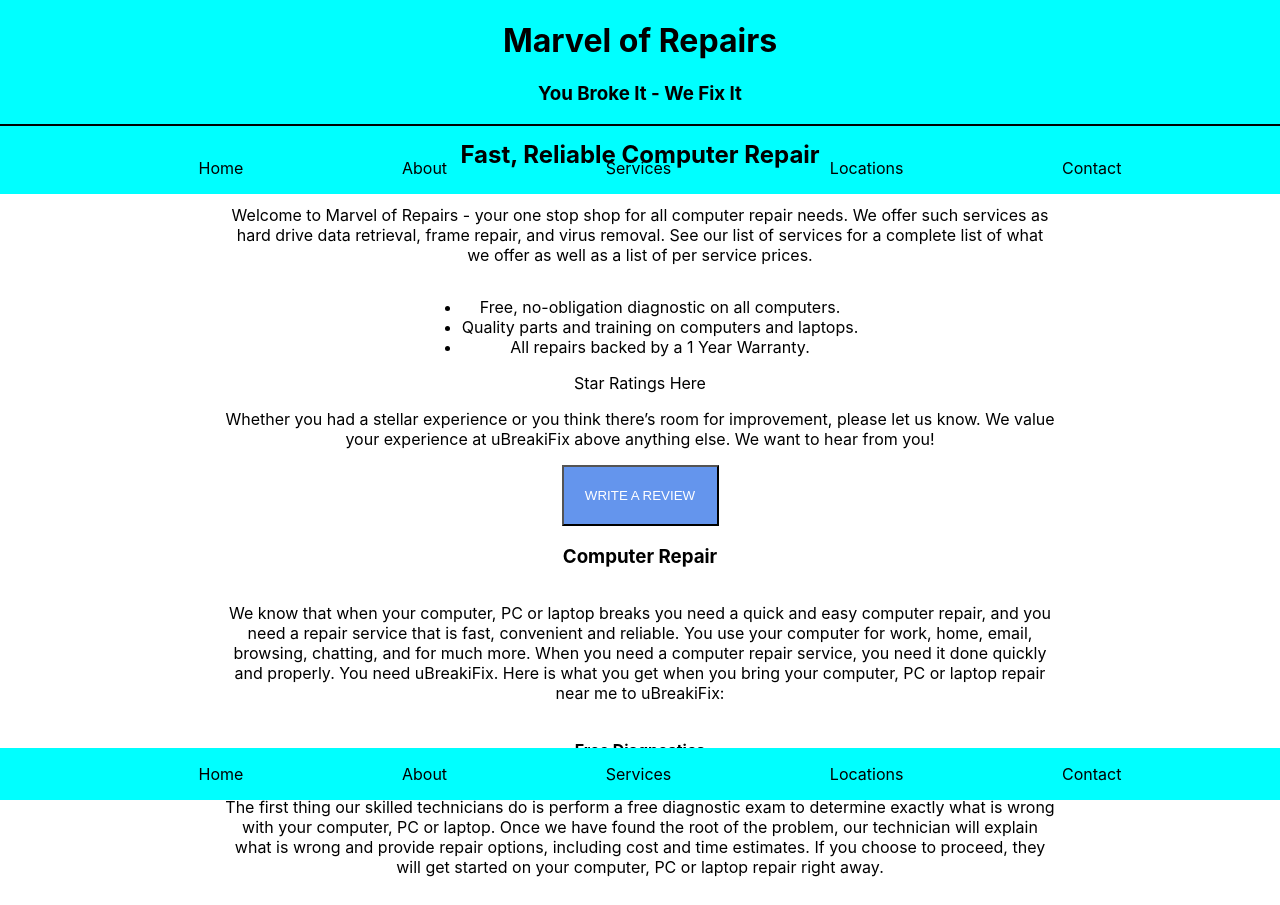
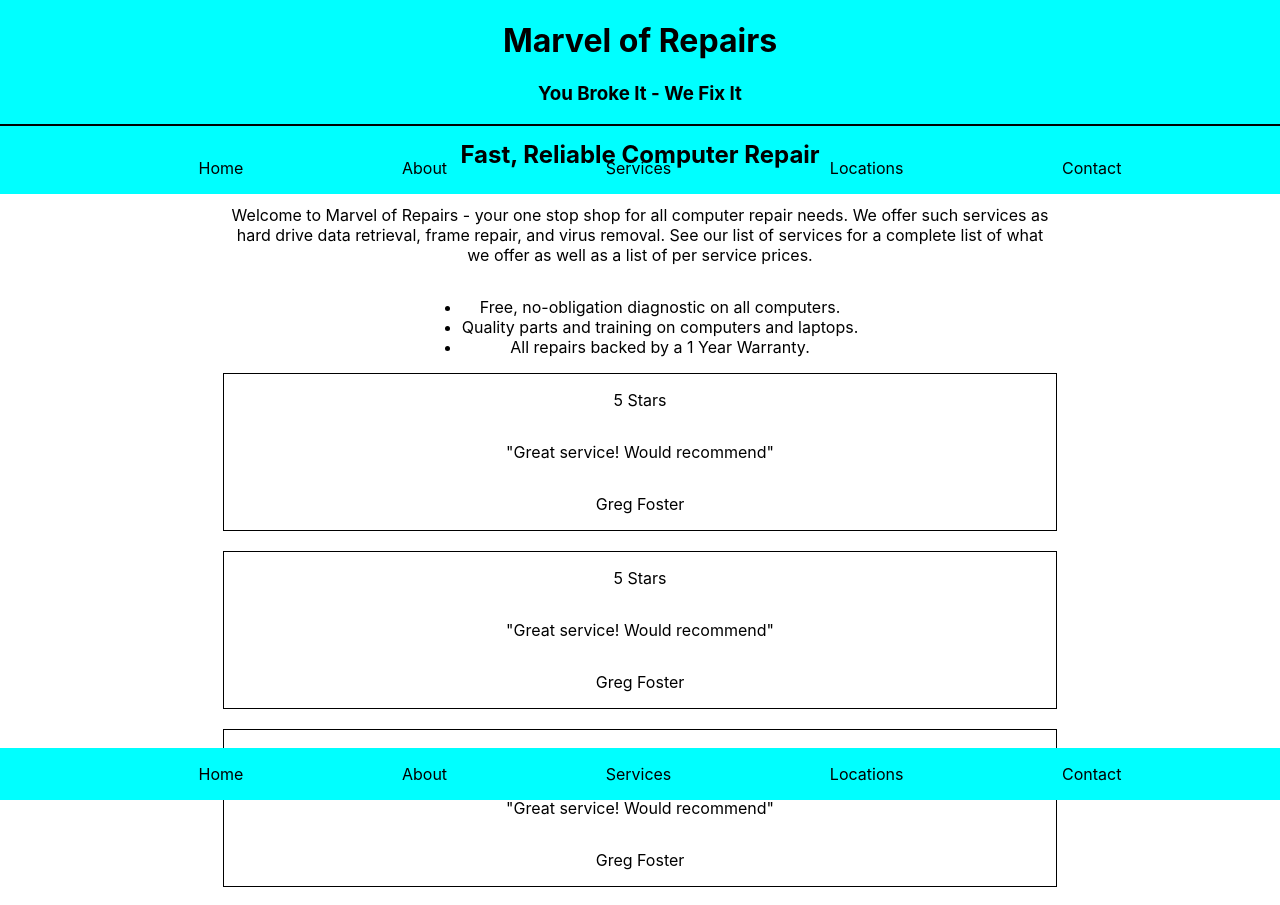
Before and after one commit to DarkPhoenixNinja92/PC-Repair-React, a React (Create React App) app: page / in a window 1280 px wide. Shown: the top 905 px of the page. Built offline with nearby package versions, Linux system fonts and the light colour scheme.

Commit message:
Added placeholder reviews to homepage

```diff
--- a/src/Pages/Homepage.css
+++ b/src/Pages/Homepage.css
@@ -18,3 +18,15 @@
     text-transform: uppercase;
     cursor: pointer;
 }
+
+.left,.review {
+    display: flex;
+    align-items: center;
+    justify-content: center;
+    flex-direction: column;
+}
+
+.review {
+    border: 1px solid black;
+    margin-bottom: 20px;
+}
--- a/src/Pages/Homepage.js
+++ b/src/Pages/Homepage.js
@@ -16,7 +16,50 @@
             </ul>
             <div className='reviews'>
                 <div className='left'>
-                    Star Ratings Here
+                    <div className='review'>
+                    <p className="stars">
+                        5 Stars
+                    </p>
+                    <p className="comment">
+                        "Great service! Would recommend"
+                    </p>
+                    <p className="author">
+                        Greg Foster
+                    </p>
+                    </div>
+                    <div className='review'>
+                    <p className="stars">
+                        5 Stars
+                    </p>
+                    <p className="comment">
+                        "Great service! Would recommend"
+                    </p>
+                    <p className="author">
+                        Greg Foster
+                    </p>
+                    </div>
+                    <div className='review'>
+                    <p className="stars">
+                        5 Stars
+                    </p>
+                    <p className="comment">
+                        "Great service! Would recommend"
+                    </p>
+                    <p className="author">
+                        Greg Foster
+                    </p>
+                    </div>
+                    <div className='review'>
+                    <p className="stars">
+                        5 Stars
+                    </p>
+                    <p className="comment">
+                        "Great service! Would recommend"
+                    </p>
+                    <p className="author">
+                        Greg Foster
+                    </p>
+                    </div>
                 </div>
                 <div className='right'>
                     <p>Whether you had a stellar experience or you think there’s room for improvement, please let us know.
```
